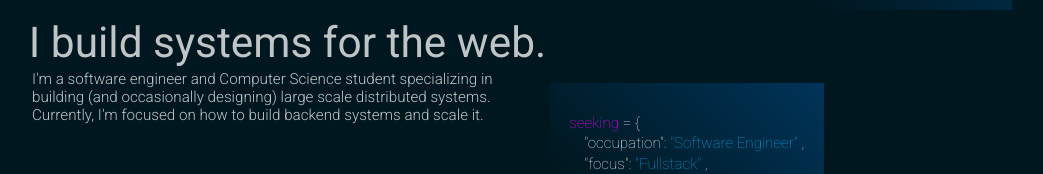
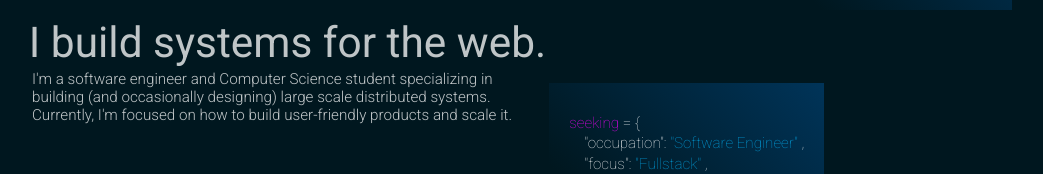
Before and after one commit to felipedaf/felipedaf.github.io, a React (Create React App) app: page / in a window 1280 px wide. Shown: the part 385-559 px from the top of the page, without its empty margins (118-1161 px from the left). Built offline with nearby package versions, Linux system fonts and the light colour scheme.

Commit message:
Changes the seed

```diff
--- a/src/seeds.js
+++ b/src/seeds.js
@@ -28,12 +28,12 @@ export default {
             I'm a software engineer and Computer Science student
             specializing in building (and occasionally designing)
             large scale distributed systems. Currently, I'm focused
-            on how to build backend systems and scale it.
+            on how to build user-friendly products and scale it.
         `,
   },
   section1: {
     text: `Hello! My name is Felipe and I enjoy creating things that live on the internet. My interest in programming started back in 2014 when I decided to try editing some Minecraft server plugins — turns out I realised that to modify a simple plugin functionallity in Java required a lot of knowledge, so I started to learn logic and programming!
-      \n\nFast-forward to today, and I've had the privilege of working at a important brazilian laboratory and a software house with amazing developers. My main focus these days is building experiences that meaningfully improve people's lives today and set the stage for even bigger improvements in the future.
+      \n\nFast-forward to today, and I've had the privilege of working at a important brazilian laboratory and a software house with amazing developers. I learned something new in every place I worked, my co-workers contributed a lot in this development, today I could say that I have a good knowledge both in Frontend and Backend.
       \n\nHere are a few technologies I've been working with recently:`,
     technologies: [
       "Typescript",
```
